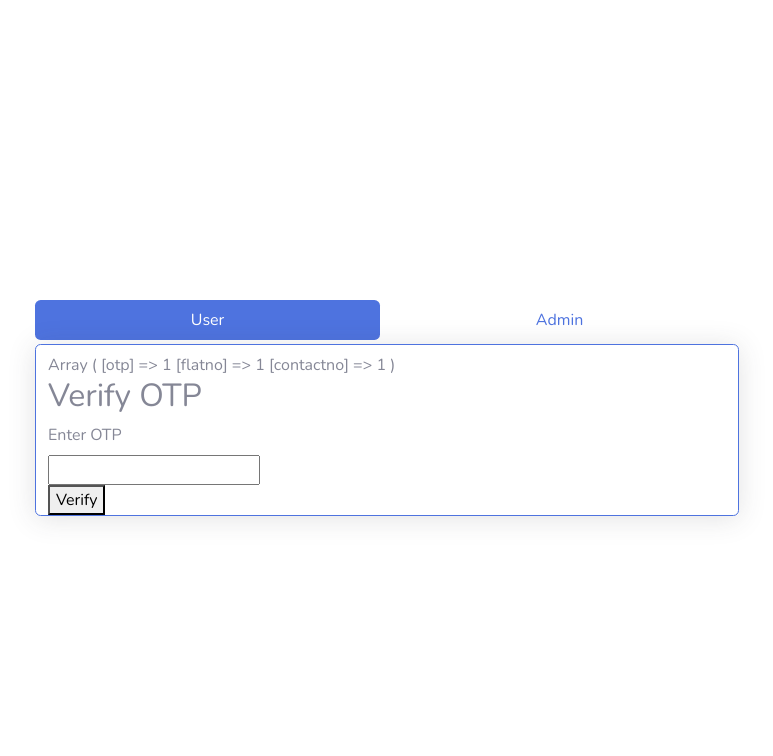
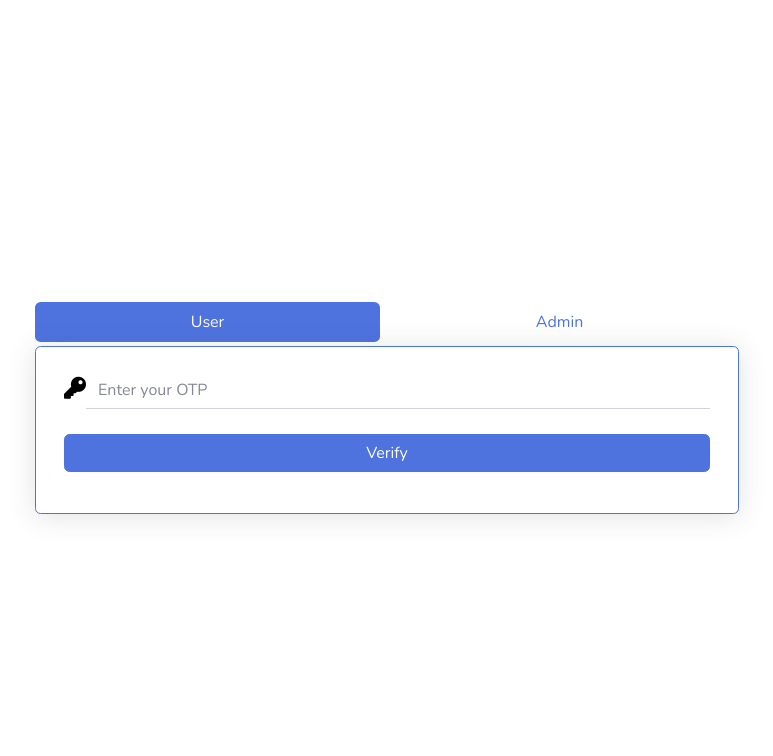
Before and after one commit to Purviharniya/Society-Management-System, a PHP site: page /login.php in a window 1280 px wide. Shown: the top 756 px of the page, without its empty margins (253-1026 px from the left). Run offline with PHP 8.4, Linux system fonts and the light colour scheme; the visitor is signed in with stand-in values (Sample User, id 1).

Commit message:
Verify Form

```diff
--- a/user/verify.php
+++ b/user/verify.php
@@ -1,19 +1,19 @@
 <?php
 //session_start();
 //session_unset();
-print_r($_SESSION);
+// print_r($_SESSION);
 ?>
-<!DOCTYPE html>
-<html>
-<body>
 
-<h2>Verify OTP</h2>
-
-
-<form  method="POST" action="<?php echo htmlspecialchars($_SERVER["PHP_SELF"]);?>">
-  <label for="otp">Enter OTP</label><br>
-  <input type="number" id="otp" name="otp"><br>
-  <button type="submit" name="submit">Verify</button>
+<form  method="POST" class ="userForm p-3" action="<?php echo htmlspecialchars($_SERVER["PHP_SELF"]);?>">
+  <div class="form-group">
+    <div class="input-group">
+      <span><i class="fa fa-key"></i></span>
+      <input type="number" class="form-control"name="otp" id="otp" placeholder ="Enter your OTP">
+    </div>
+  </div>
+  <div class="form-group">
+    <input type="submit" name="submit" value="Verify" class="btn btn-block btn-primary">
+  </div>
 </form>
 
 <?php
```
